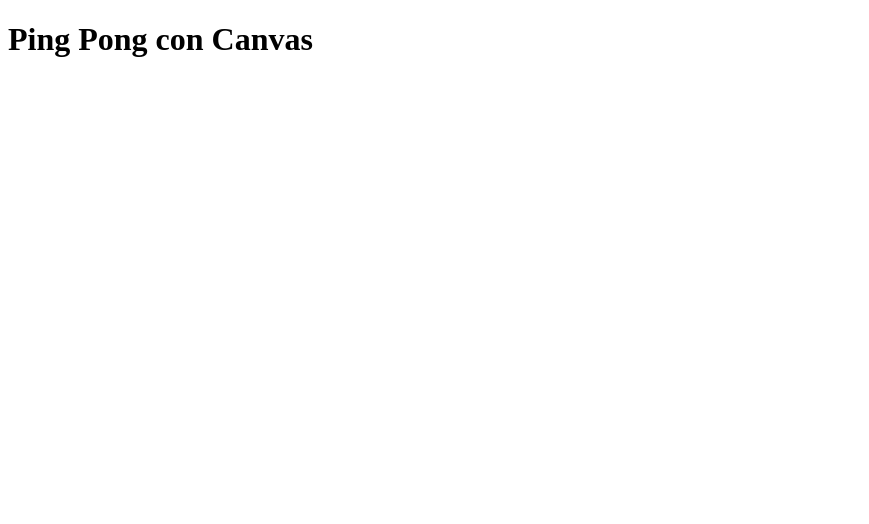
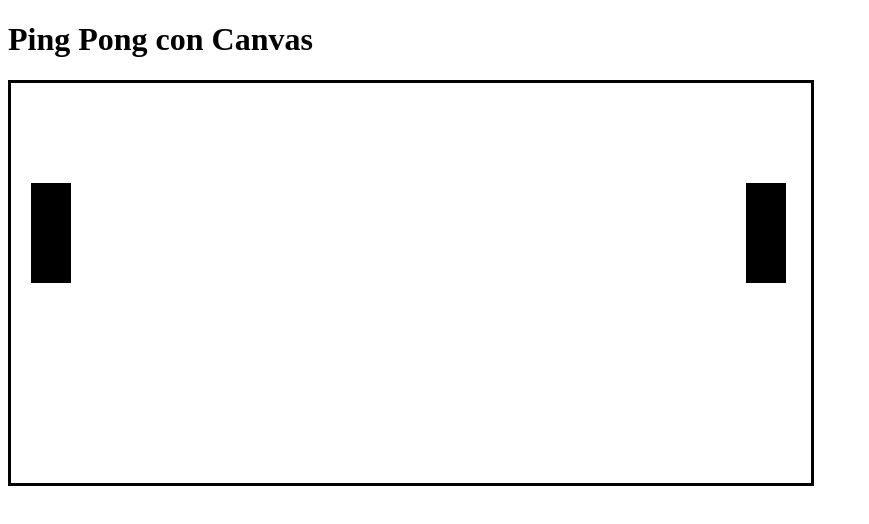
Before and after one commit to juantoro7295/Practica_De_JavaScript, a plain HTML site: page index.html in a window 1280 px wide. Shown: the whole page, without its empty margins (0-869 px from the left). Drawn offline with Linux system fonts and the light colour scheme.

Commit message:
Práctica MVC parte 2
se agregan las barras del juego pinpong y se corrige un error en index.html

```diff
--- a/index.html
+++ b/index.html
@@ -2,6 +2,11 @@
 <html lang="en">
 
 <head>
+    <style>
+        canvas {
+            border: solid;
+        }
+    </style>
     <meta charset="UTF-8">
     <meta http-equiv="X-UA-Compatible" content="IE=edge">
     <meta name="viewport" content="width=device-width, initial-scale=1.0">
@@ -12,7 +17,7 @@
 
     <h1>Ping Pong con Canvas</h1>
     <canvas id="canvas"></canvas>
-    <script src="/main.js"></script>
+    <script src="/Practica_De_JavaScript/main.js"></script>
 
 </body>
 
--- a/main.js
+++ b/main.js
@@ -1,37 +1,77 @@
+
 (function () {
-    self.Board = function(width, height){
+    self.Board = function (width, height) {
         this.width = width;
         this.height = height;
         this.playing = false;
         this.game_over = false;
         this.bars = [];
         this.ball = null;
-    }
+    };
 
     self.Board.prototype = {
         get elements() {
             let elements = this.bars;
-          elements.push(ball);
+            elements.push(this.ball);
             return elements;
         },
     };
 })();
 
-    (function (){
-        self.BoardView = function(canvas,board){
+
+(function () {
+    self.Bar = function (x, y, width, height, board) {
+        this.x = x;
+        this.y = y;
+        this.width = width;
+        this.height = height;
+        this.board = board;
+        this.board.bars.push(this);
+        this.kind = "rectangle";
+    };
+
+    self.Bar.prototype = {
+        down: function () { },
+        up: function () { },
+    };
+})();
+
+(function () {
+    self.BoardView = function (canvas, board) {
         this.canvas = canvas;
         this.canvas.width = board.width;
         this.canvas.height = board.height;
         this.board = board;
         this.ctx = canvas.getContext("2d");
+    };
+
+
+    self.BoardView.prototype = {
+        draw: function () {
+            for (let i = this.board.elements.length - 1; i >= 0; i--) {
+                let el = this.board.elements[i];
+                draw(this.ctx, el);
+            }
+        },
+    };
+    function draw(ctx, element) {
+        if (element !== null && element.hasOwnProperty("kind")) {
+            switch (element.kind) {
+                case "rectangle":
+                    ctx.fillRect(element.x, element.y, element.width, element.height);
+                    break;
+            }
+        }
     }
 })();
 
 window.addEventListener("load", main);
 
 function main() {
-        let board = new Board(800,400);
-        console.log(board);
+    let board = new Board(800, 400);
+    let bar = new Bar(20, 100, 40, 100, board);
+    let bar2 = new Bar(735, 100, 40, 100, board);
     let canvas = document.getElementById('canvas');
     let board_view = new BoardView(canvas, board);
+    board_view.draw();
 }
```
Lines whose indentation alone changed are shown as unchanged.
